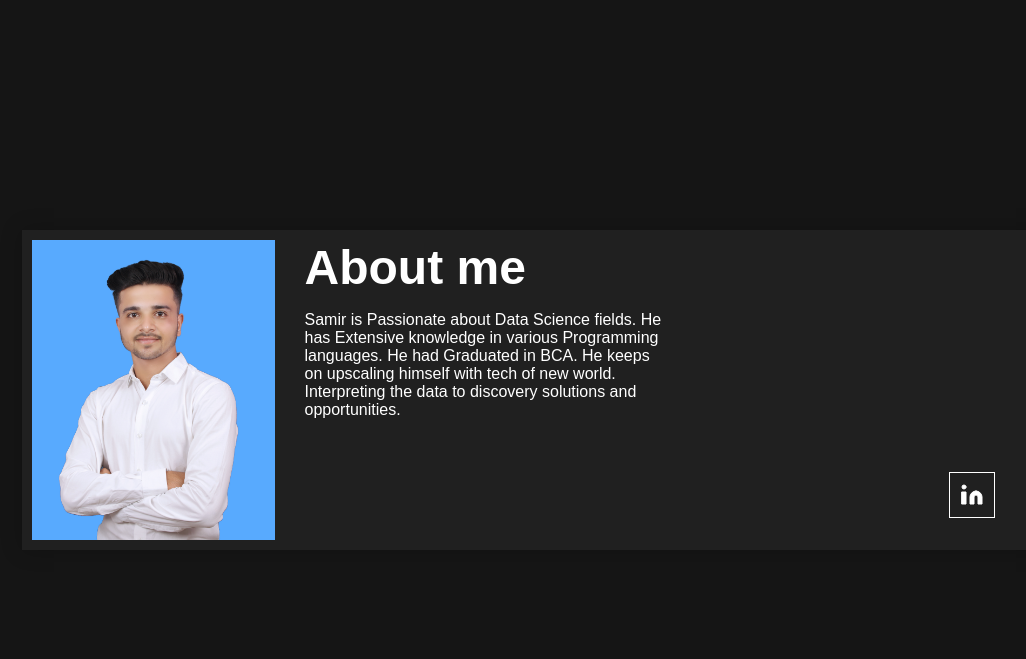
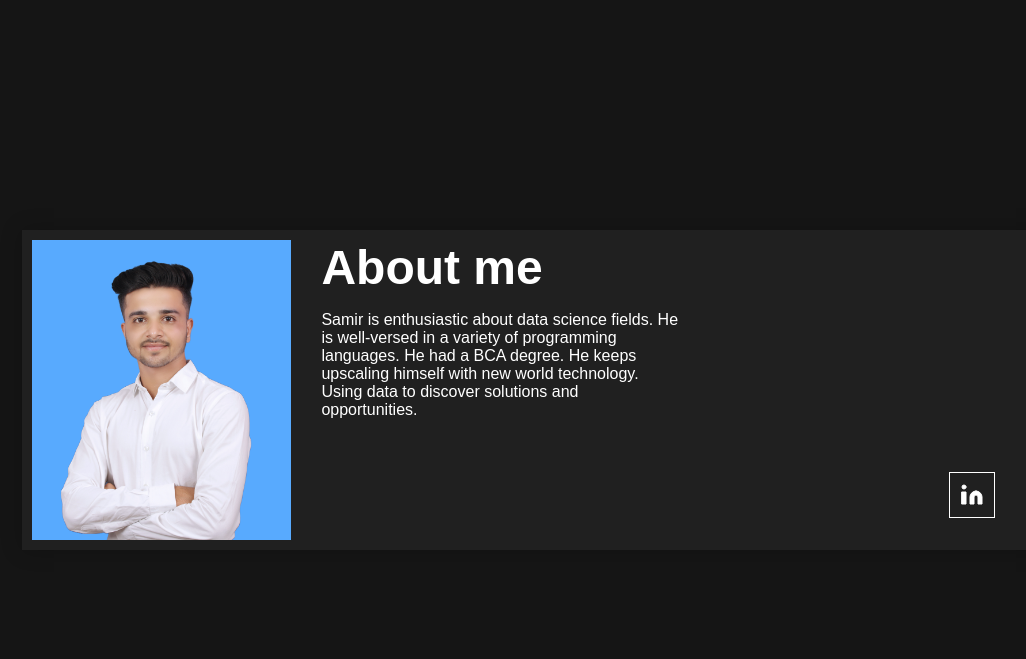
Before and after one commit to Samirsaiyed/restaurant_rating_prediction, a Flask app: page / in a window 1280 px wide. Shown: the part 1730-2389 px from the top of the page, without its empty margins (106-1132 px from the left). Run offline with Flask 2, Linux system fonts and the light colour scheme; parts of the project's set-up code (start-up, migrations or seed data) failed here and were passed over.

Commit message:
Update index.html
Updated

```diff
--- a/templates/index.html
+++ b/templates/index.html
@@ -105,7 +105,7 @@
                     <div class="right-side">
                         <h1>About me</h1>
                         <p>
-                            Samir is Passionate about Data Science fields. He has Extensive knowledge in various Programming languages. He had Graduated in BCA. He keeps on upscaling himself with tech of new world.  Interpreting the data to discovery solutions and opportunities.
+                            Samir is enthusiastic about data science fields. He is well-versed in a variety of programming languages. He had a BCA degree. He keeps upscaling himself with new world technology. Using data to discover solutions and opportunities.
                         </p>
                         <div class="social-links">
                             <a target="_blank" href="https://www.linkedin.com/in/samir-saiyed-119a0724b">
```
